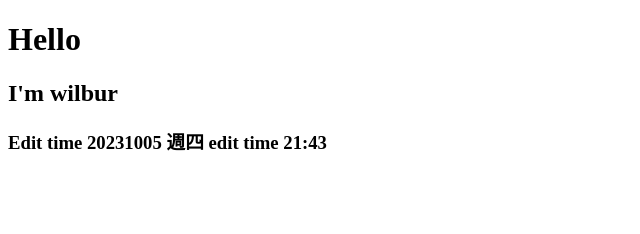
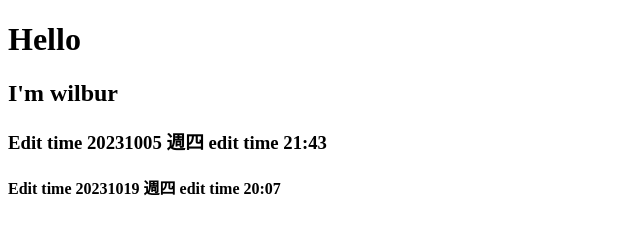
Before and after one commit to alunt0019302/GDSC_NCU_github_class, a plain HTML site: page index.html in a window 1280 px wide. Shown: the whole page, without its empty margins (0-640 px from the left). Drawn offline with Linux system fonts and the light colour scheme.

Commit message:
fix: i don't known what;s wrong

```diff
--- a/index.html
+++ b/index.html
@@ -10,5 +10,7 @@
     <h2>I'm wilbur</h2>
     <h3>Edit time 20231005
         週四 edit time 21:43 </h3>
+    <h4>Edit time 20231019
+        週四 edit time 20:07 </h4>
 </body>
 </html>
```
